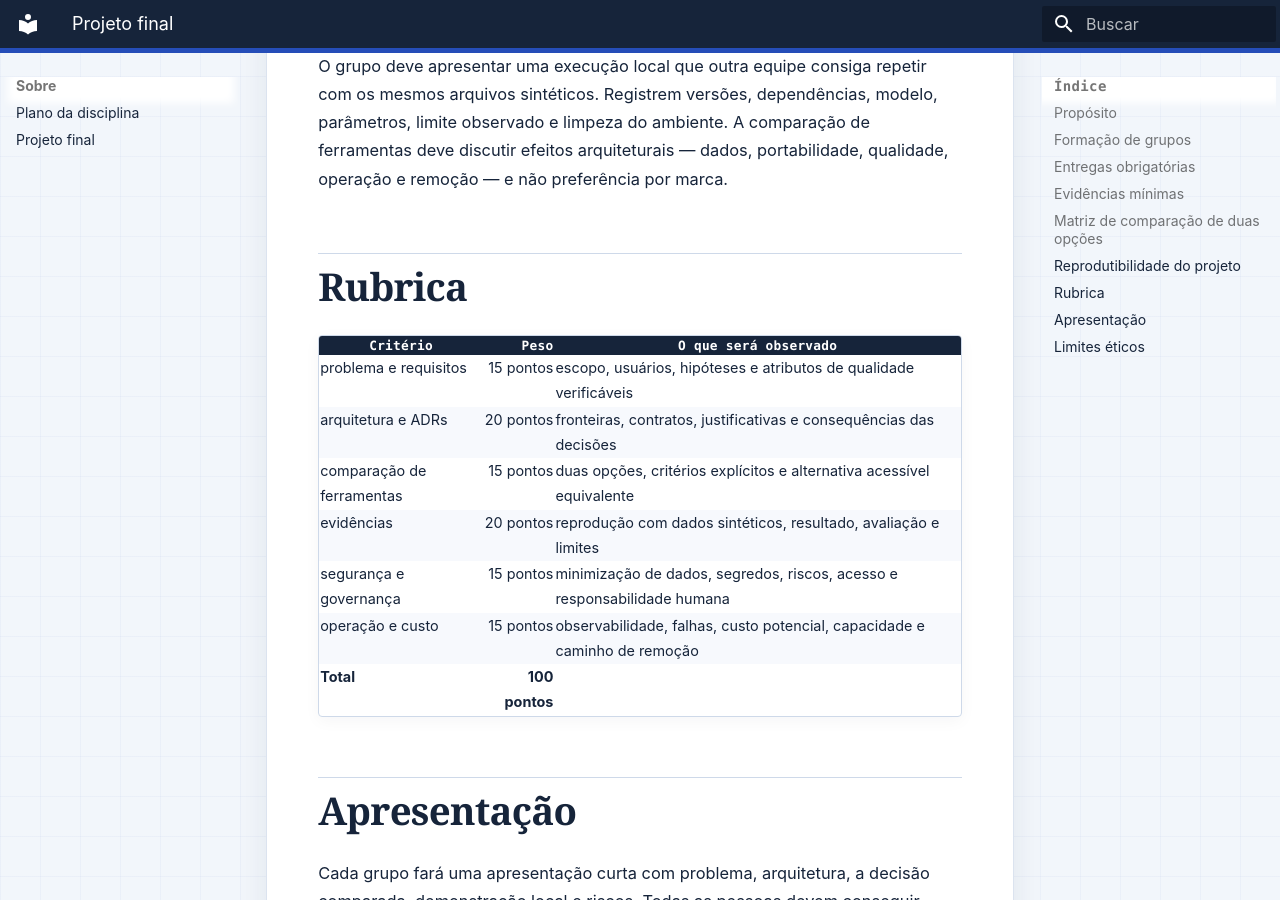
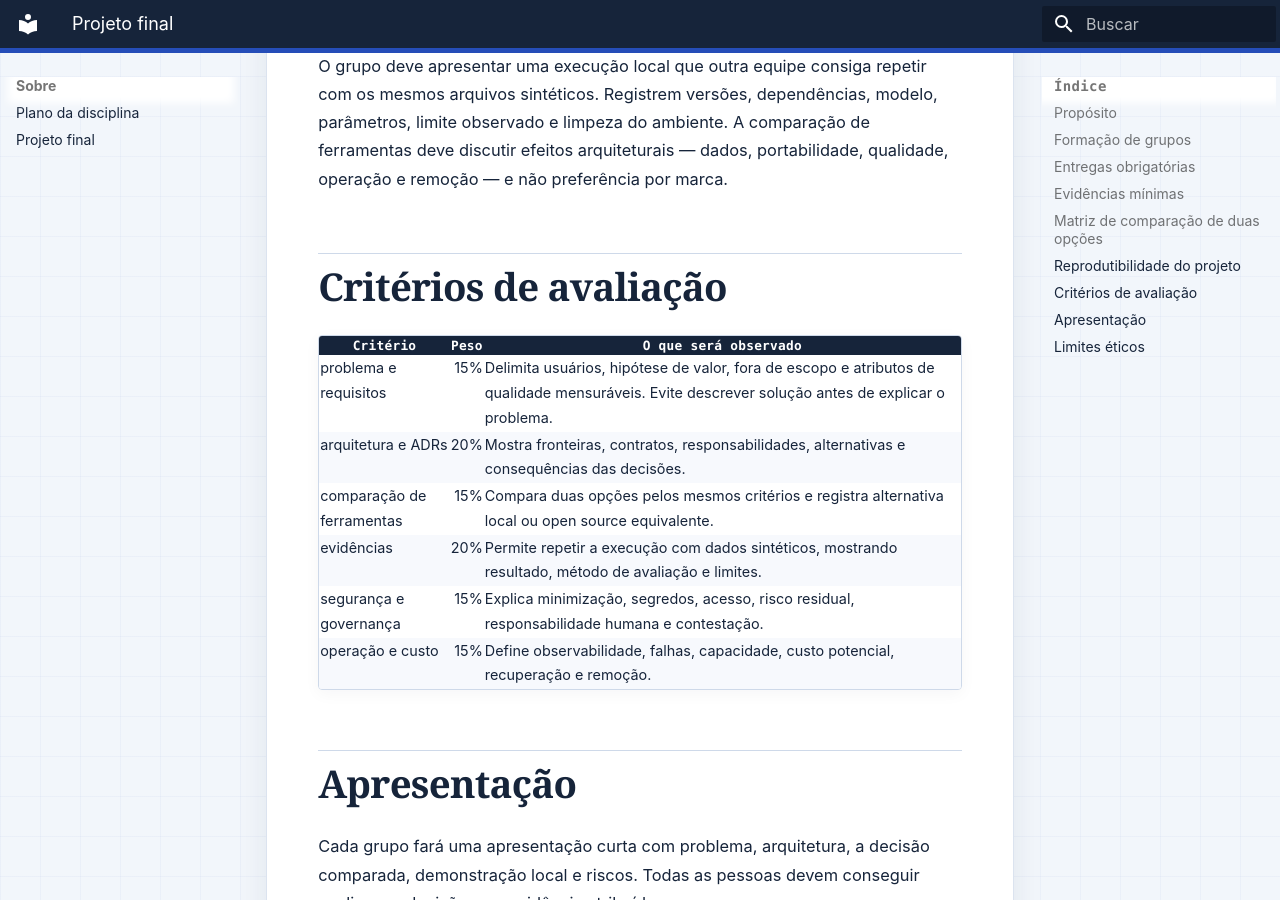
Before and after one commit to aulas-marco/arquitetura-solucoes-ia-generativa, an MkDocs documentation site: the page built from docs/sobre/projeto-final.md, in a window 1280 px wide and 900 px high, scrolled down 2004 px. Built offline with MkDocs 1.6.1 and Material for MkDocs 9.7.7, drawn with Linux system fonts in a browser that asks for light colours.

Commit message:
docs: explain percentage assessment criteria

```diff
--- a/docs/sobre/projeto-final.md
+++ b/docs/sobre/projeto-final.md
@@ -35,17 +35,16 @@ A evidência central deve ser reproduzível em uma execução local: entrada sin
 
 O grupo deve apresentar uma execução local que outra equipe consiga repetir com os mesmos arquivos sintéticos. Registrem versões, dependências, modelo, parâmetros, limite observado e limpeza do ambiente. A comparação de ferramentas deve discutir efeitos arquiteturais — dados, portabilidade, qualidade, operação e remoção — e não preferência por marca.
 
-## Rubrica
+## Critérios de avaliação
 
 | Critério | Peso | O que será observado |
 |---|---:|---|
-| problema e requisitos | 15 pontos | escopo, usuários, hipóteses e atributos de qualidade verificáveis |
-| arquitetura e ADRs | 20 pontos | fronteiras, contratos, justificativas e consequências das decisões |
-| comparação de ferramentas | 15 pontos | duas opções, critérios explícitos e alternativa acessível equivalente |
-| evidências | 20 pontos | reprodução com dados sintéticos, resultado, avaliação e limites |
-| segurança e governança | 15 pontos | minimização de dados, segredos, riscos, acesso e responsabilidade humana |
-| operação e custo | 15 pontos | observabilidade, falhas, custo potencial, capacidade e caminho de remoção |
-| **Total** | **100 pontos** |  |
+| problema e requisitos | 15% | Delimita usuários, hipótese de valor, fora de escopo e atributos de qualidade mensuráveis. Evite descrever solução antes de explicar o problema. |
+| arquitetura e ADRs | 20% | Mostra fronteiras, contratos, responsabilidades, alternativas e consequências das decisões. |
+| comparação de ferramentas | 15% | Compara duas opções pelos mesmos critérios e registra alternativa local ou open source equivalente. |
+| evidências | 20% | Permite repetir a execução com dados sintéticos, mostrando resultado, método de avaliação e limites. |
+| segurança e governança | 15% | Explica minimização, segredos, acesso, risco residual, responsabilidade humana e contestação. |
+| operação e custo | 15% | Define observabilidade, falhas, capacidade, custo potencial, recuperação e remoção. |
 
 ## Apresentação
 
```
Also changed, not shown: docs/comecar/como-usar.md (+3 -1 lines), docs/comecar/taxonomia-de-bloom.md (+3 -1 lines).
